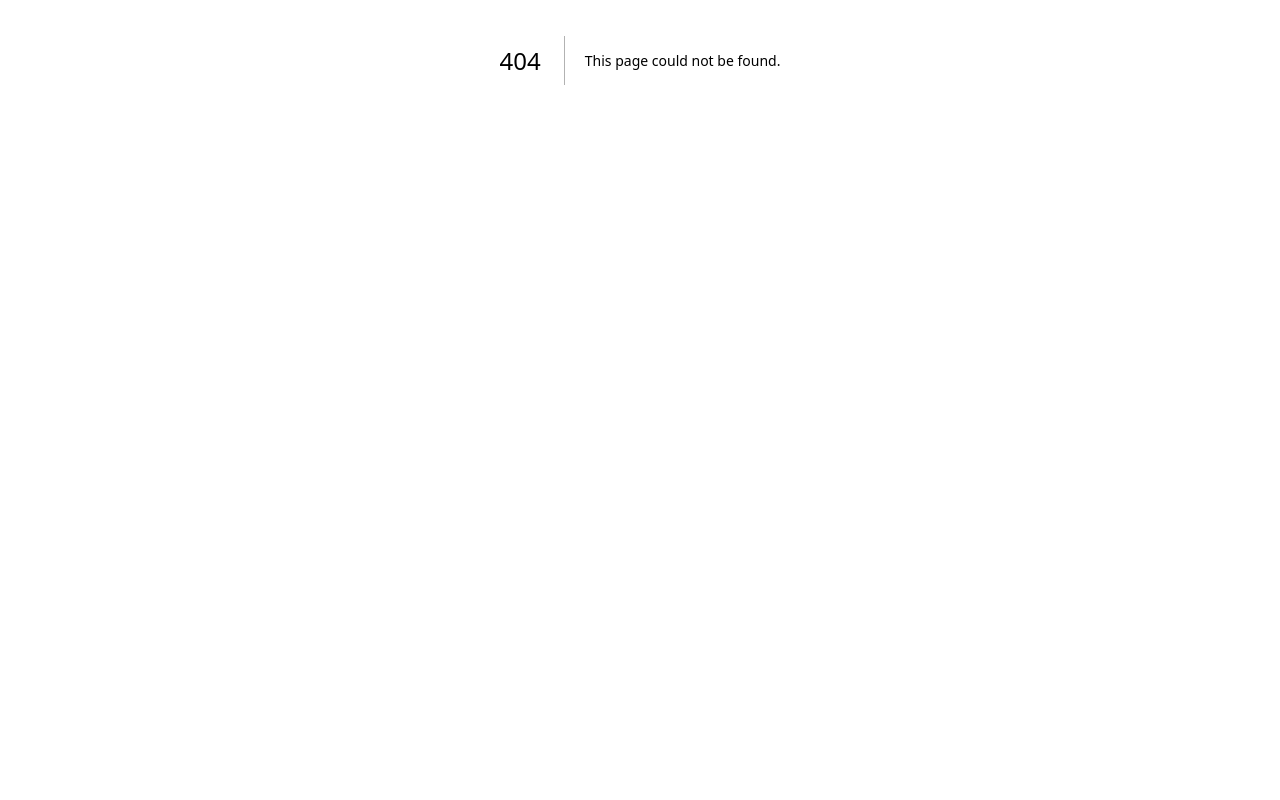
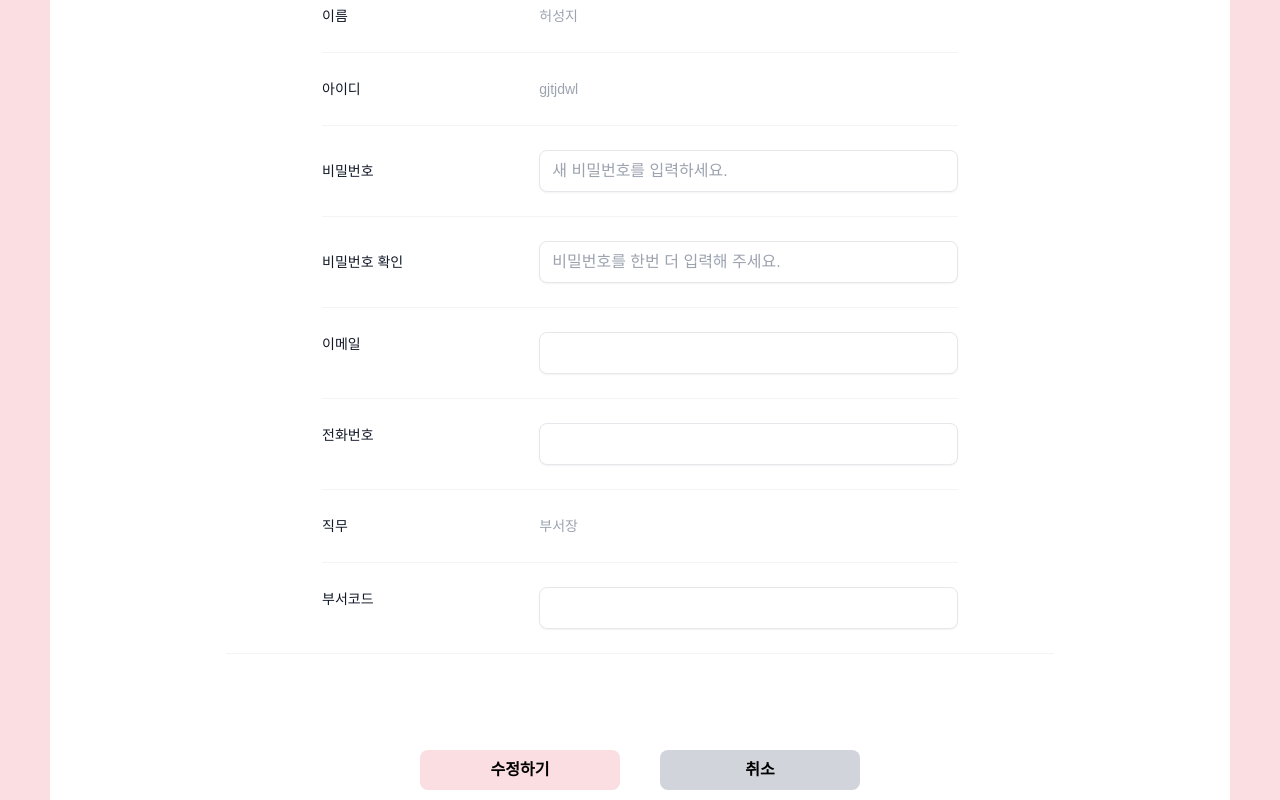
Before and after one commit to gjtjdwl/insideout-front, a Next.js app: page /mypage/hello in a window 1280 px wide. Before the commit this address had no page. Shown: the part 340-1140 px from the top of the page. Before the commit the page ends 800 px from the top, so only its background shows below. Built offline with nearby package versions, Linux system fonts and the light colour scheme.

Commit message:
feat: 개인정보 수정 페이지 생성

```diff
--- /dev/null
+++ b/app/(header)/mypage/hello/page.tsx
@@ -0,0 +1,127 @@
+'use client';
+import { useRouter } from 'next/navigation';
+import { useState } from 'react';
+interface updateValues {
+  password: string;
+  email?: string;
+  dept_code?: string;
+}
+
+export default function change() {
+  const router = useRouter();
+  const [updateValues, setupdateValues] = useState<updateValues>({
+    password: '',
+    email: '',
+    dept_code: '',
+  });
+  const handleClick = () => {
+    router.push('/mypage');
+  };
+
+  return (
+    <div className="bg-customPink px-4 sm:px-[50px]">
+      <div className="bg-white px-44 py-16">
+        <div className="flex justify-center items-center px-4 sm:px-0">
+          <h3 className="text-4xl leading-loose font-semibold text-gray-900">
+            마이페이지
+          </h3>
+        </div>
+        <hr className="mb-12" />
+        <div className="mt-6 px-24 border-b border-gray-100">
+          <dl className="divide-y divide-gray-100">
+            <div className="px-4 py-6 sm:grid sm:grid-cols-3 sm:gap-4 sm:px-0">
+              <dt className="text-sm/6 font-medium text-gray-900">이름</dt>
+              <dd className="mt-1 text-sm/6 text-gray-400 sm:col-span-2 sm:mt-0">
+                허성지
+              </dd>
+            </div>
+            <div className="px-4 py-6 sm:grid sm:grid-cols-3 sm:gap-4 sm:px-0">
+              <dt className="text-sm/6 font-medium text-gray-900">아이디</dt>
+              <dd className="mt-1 text-sm/6 text-gray-400 sm:col-span-2 sm:mt-0">
+                gjtjdwl
+              </dd>
+            </div>
+
+            <div className="px-4 py-6 sm:grid sm:grid-cols-3 sm:gap-4 sm:px-0">
+              <label className="flex flex-col justify-center text-sm/6 font-medium text-gray-900">
+                비밀번호
+              </label>
+              <div className="mt-1 text-gray-400 sm:col-span-2 sm:mt-0">
+                <input
+                  type="password"
+                  id="password"
+                  placeholder="새 비밀번호를 입력하세요."
+                  className={`w-full px-3 py-2 border rounded-lg shadow-sm focus:outline-none focus:ring-1 focus:ring-black`}
+                  required
+                />
+              </div>
+            </div>
+
+            <div className="px-4 py-6 sm:grid sm:grid-cols-3 sm:gap-4 sm:px-0">
+              <label className="flex flex-col justify-center text-sm/6 font-medium text-gray-900">
+                비밀번호 확인
+              </label>
+              <div className="mt-1 text-gray-400 sm:col-span-2 sm:mt-0">
+                <input
+                  type="password"
+                  id="password"
+                  placeholder="비밀번호를 한번 더 입력해 주세요."
+                  className={`w-full px-3 py-2 border rounded-lg shadow-sm focus:outline-none focus:ring-1 focus:ring-black`}
+                  required
+                />
+              </div>
+            </div>
+
+            <div className="px-4 py-6 sm:grid sm:grid-cols-3 sm:gap-4 sm:px-0">
+              <dt className="text-sm/6 font-medium text-gray-900">이메일</dt>
+              <dd className="mt-1 text-sm/6 text-gray-700 sm:col-span-2 sm:mt-0">
+                <input
+                  className={`w-full px-3 py-2 border rounded-lg shadow-sm focus:outline-none focus:ring-1 focus:ring-black`}
+                  required
+                />
+              </dd>
+            </div>
+            <div className="px-4 py-6 sm:grid sm:grid-cols-3 sm:gap-4 sm:px-0">
+              <dt className="text-sm/6 font-medium text-gray-900">전화번호</dt>
+              <dd className="mt-1 text-sm/6 text-gray-700 sm:col-span-2 sm:mt-0">
+                <input
+                  className={`w-full px-3 py-2 border rounded-lg shadow-sm focus:outline-none focus:ring-1 focus:ring-black`}
+                  required
+                />
+              </dd>
+            </div>
+            <div className="px-4 py-6 sm:grid sm:grid-cols-3 sm:gap-4 sm:px-0">
+              <dt className="text-sm/6 font-medium text-gray-900">직무</dt>
+              <dd className="mt-1 text-sm/6 text-gray-400 sm:col-span-2 sm:mt-0">
+                부서장
+              </dd>
+            </div>
+            <div className="px-4 py-6 sm:grid sm:grid-cols-3 sm:gap-4 sm:px-0">
+              <dt className="text-sm/6 font-medium text-gray-900">부서코드</dt>
+              <dd className="mt-1 text-sm/6 text-gray-700 sm:col-span-2 sm:mt-0">
+                <input
+                  className={`w-full px-3 py-2 border rounded-lg shadow-sm focus:outline-none focus:ring-1 focus:ring-black`}
+                  required
+                />
+              </dd>
+            </div>
+          </dl>
+        </div>
+        <div className="flex justify-center items-center mt-24">
+          <button
+            onClick={handleClick}
+            className="bg-customPink w-[200px] text-black font-semibold py-2 rounded-lg hover:bg-customPinkHover focus:outline-none"
+          >
+            수정하기
+          </button>
+          <button
+            onClick={handleClick}
+            className="bg-gray-300 w-[200px] text-black font-semibold py-2 ml-10 rounded-lg hover:bg-gray-400 focus:outline-none"
+          >
+            취소
+          </button>
+        </div>
+      </div>
+    </div>
+  );
+}
--- a/app/(header)/mypage/page.tsx
+++ b/app/(header)/mypage/page.tsx
@@ -1,6 +1,15 @@
+'use client';
+
+import { useState } from 'react';
 import { useUser } from '../../hooks/useUser';
+import { useRouter } from 'next/navigation';
 
 export default function Mypage() {
+  const router = useRouter();
+  const [showVerifyModal, setShowVerifyModal] = useState<boolean>(false);
+  const handleClick = () => {
+    router.push('/mypage/hello');
+  };
   return (
     <div className="bg-customPink px-4 sm:px-[50px]">
       <div className="bg-white px-44 py-16">
@@ -39,7 +48,7 @@ export default function Mypage() {
             <div className="px-4 py-6 sm:grid sm:grid-cols-3 sm:gap-4 sm:px-0">
               <dt className="text-sm/6 font-medium text-gray-900">직무</dt>
               <dd className="mt-1 text-sm/6 text-gray-700 sm:col-span-2 sm:mt-0">
-                프론트엔드 팀원
+                부서장
               </dd>
             </div>
             <div className="px-4 py-6 sm:grid sm:grid-cols-3 sm:gap-4 sm:px-0">
@@ -51,11 +60,14 @@ export default function Mypage() {
           </dl>
         </div>
         <div className="flex justify-center items-center mt-24">
-          <button className="bg-customPink w-[200px] text-black font-bold py-2 rounded-lg hover:bg-customPinkHover focus:outline-none">
+          <button
+            onClick={handleClick}
+            className="bg-customPink w-[200px] text-black font-bold py-2 rounded-lg hover:bg-customPinkHover focus:outline-none"
+          >
             내 정보 수정
           </button>
           <button className="bg-customPink w-[200px] text-black font-bold py-2 ml-10 rounded-lg hover:bg-customPinkHover focus:outline-none">
-            상담결과
+            상담 결과 보기
           </button>
         </div>
       </div>
--- /dev/null
+++ b/app/components/verifyModal.tsx
@@ -0,0 +1,31 @@
+import React from 'react';
+import { motion } from 'framer-motion';
+
+interface SuccessModalProps {
+  message: string;
+  onClose: () => void;
+}
+
+const SuccessModal: React.FC<SuccessModalProps> = ({ message, onClose }) => {
+  return (
+    <div className="fixed inset-0 flex items-center justify-center bg-black bg-opacity-30">
+      <motion.div
+        initial={{ opacity: 0, scale: 0.9 }}
+        animate={{ opacity: 1, scale: 1 }}
+        exit={{ opacity: 0, scale: 0.9 }}
+        transition={{ duration: 0.3 }}
+        className="bg-white rounded-lg shadow-lg p-6 max-w-sm"
+      >
+        <p className="text-center text-lg font-semibold">{message}</p>
+        <button
+          onClick={onClose}
+          className="mt-4 w-full bg-blue-500 text-white py-2 px-4 rounded hover:bg-blue-600"
+        >
+          닫기
+        </button>
+      </motion.div>
+    </div>
+  );
+};
+
+export default SuccessModal;
```
